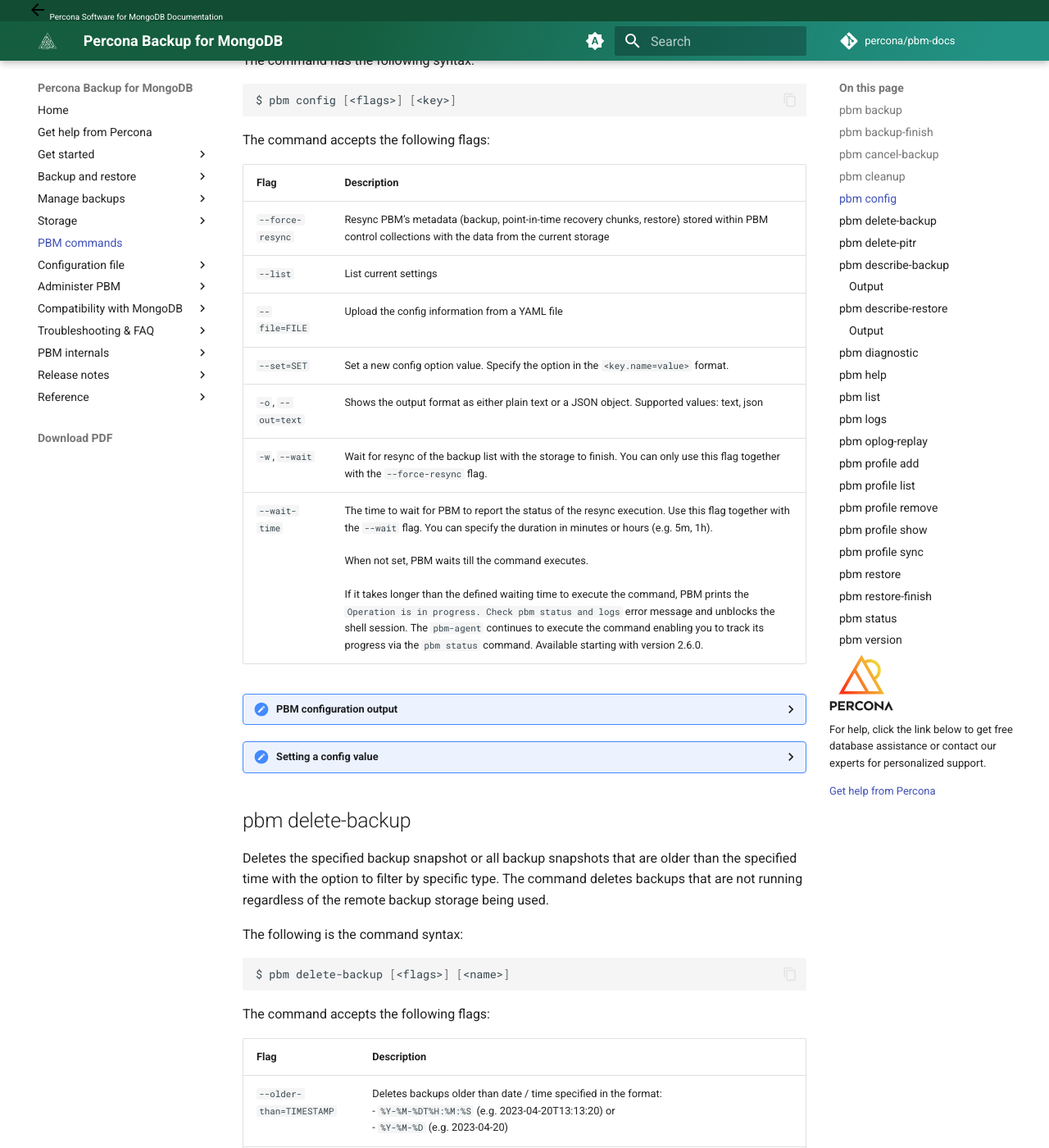
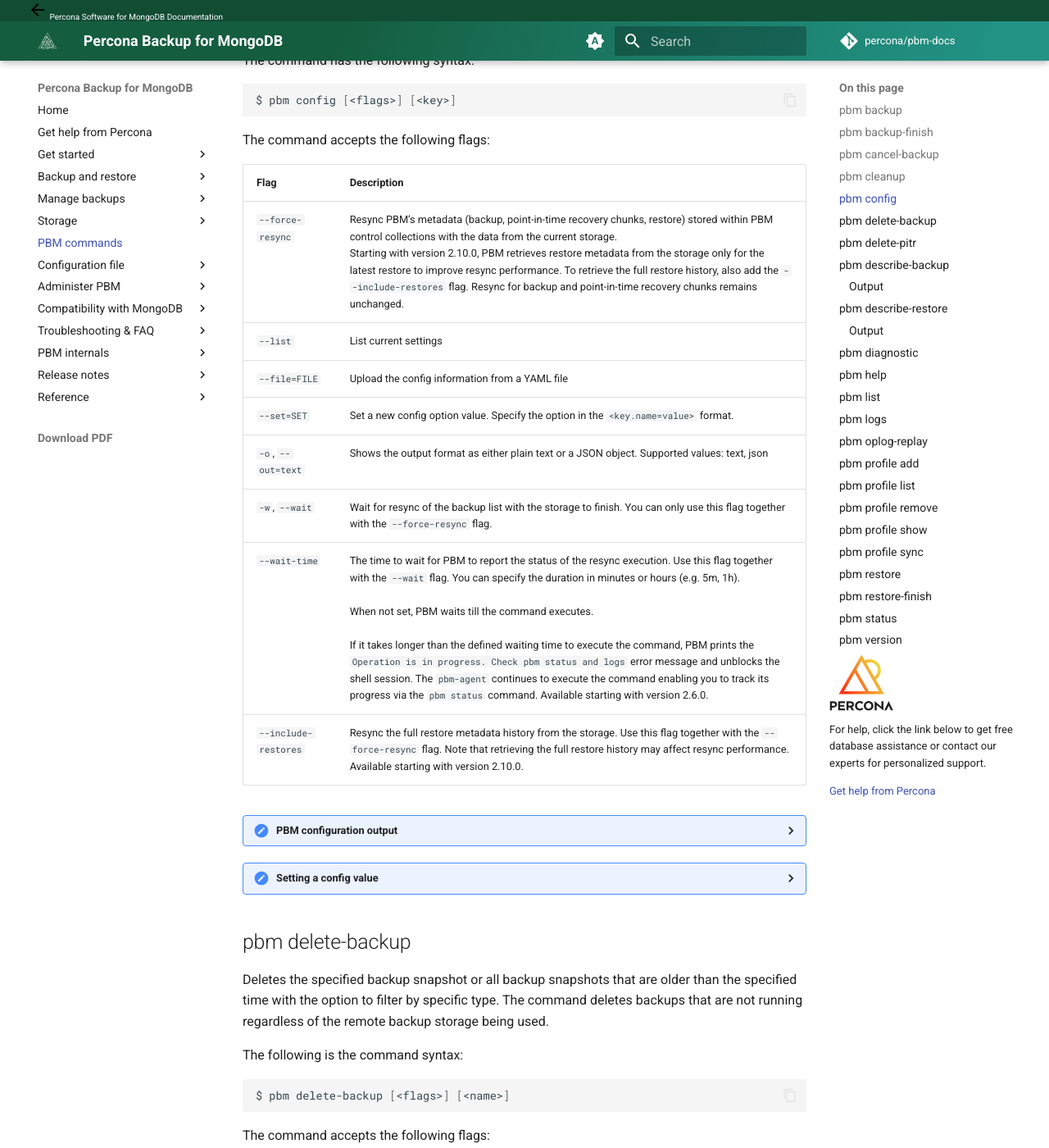
Before and after one commit to percona/pbm-docs, an MkDocs documentation site: the page built from docs/reference/pbm-commands.md, in a window 1280 px wide and 1400 px high, scrolled down 3137 px. Shown: the whole window at 82% size. Built offline with MkDocs 1.6.1 and Material for MkDocs 9.7.7, drawn with Linux system fonts in a browser that asks for light colours; nearby versions of some CDN libraries; comment, search, counter and statistics services are not loaded.

Commit message:
PBM-1514 Documented a new flag for pbm config (#286)
modified:   docs/reference/pbm-commands.md

```diff
--- a/docs/reference/pbm-commands.md
+++ b/docs/reference/pbm-commands.md
@@ -103,13 +103,14 @@
 
 | Flag               | Description                           |
 | ------------------ | ------------------------------------- |
-| `--force-resync`   | Resync PBM's metadata (backup, point-in-time recovery chunks, restore) stored within PBM control collections with the data from the current storage|
+| `--force-resync`   | Resync PBM's metadata (backup, point-in-time recovery chunks, restore) stored within PBM control collections with the data from the current storage. <br> Starting with version 2.10.0, PBM retrieves restore metadata from the storage only for the latest restore to improve resync performance. To retrieve the full restore history, also add the `--include-restores` flag. Resync for backup and point-in-time recovery chunks remains unchanged.|
 | `--list`           | List current settings                  |
 | `--file=FILE`      | Upload the config information from a YAML file   |
 | `--set=SET`        | Set a new config option value. Specify the option in the `<key.name=value>` format.                                    |
 | `-o`, `--out=text` | Shows the output format as either plain text or a JSON object. Supported values: text, json                      |
 | `-w`, `--wait`     | Wait for resync of the backup list with the storage to finish. You can only use this flag together with the `--force-resync` flag.|
 | `--wait-time`  | The time to wait for PBM to report the status of the resync execution. Use this flag together with the `--wait` flag. You can specify the duration in minutes or hours (e.g. 5m, 1h). <br><br>When not set, PBM waits till the command executes. <br><br>If it takes longer than the defined waiting time to execute the command, PBM prints the `Operation is in progress. Check pbm status and logs` error message and unblocks the shell session. The `pbm-agent` continues to execute the command enabling you to track its progress via the `pbm status` command. Available starting with version 2.6.0.|
+| `--include-restores`| Resync the full restore metadata history from the storage. Use this flag together with the `--force-resync` flag. Note that retrieving the full restore history may affect resync performance. Available starting with version 2.10.0. |
 
 
 ??? "PBM configuration output"
```
